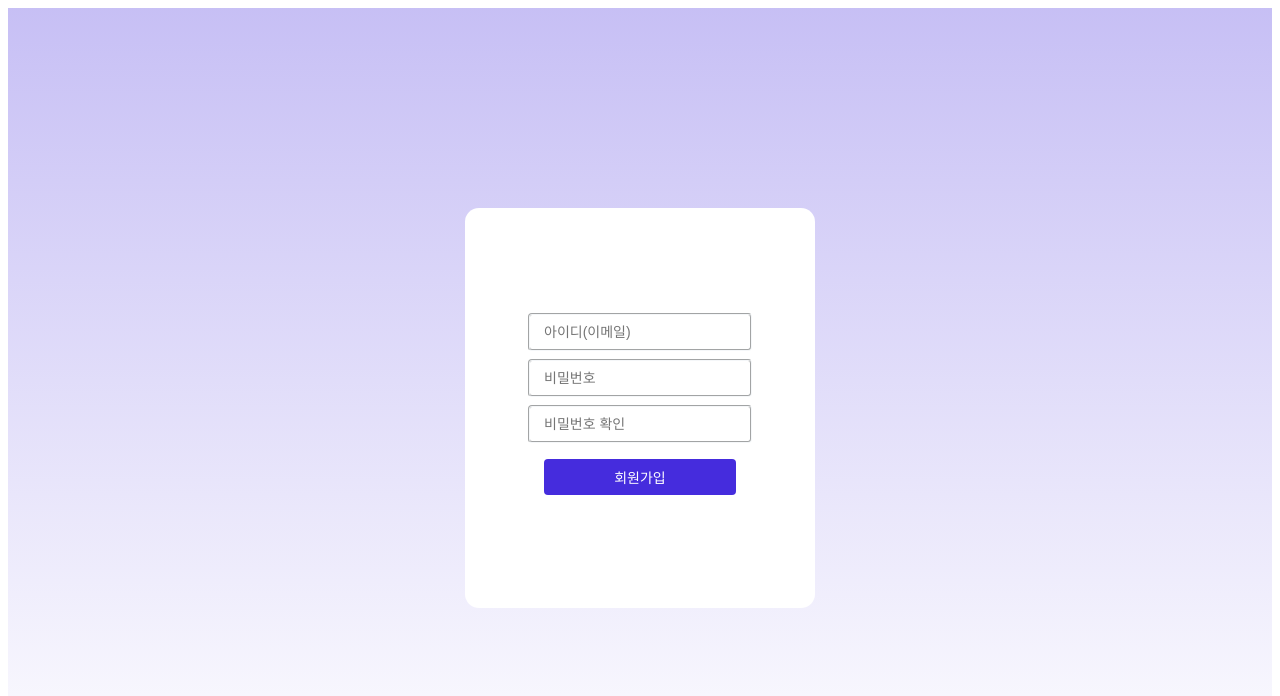
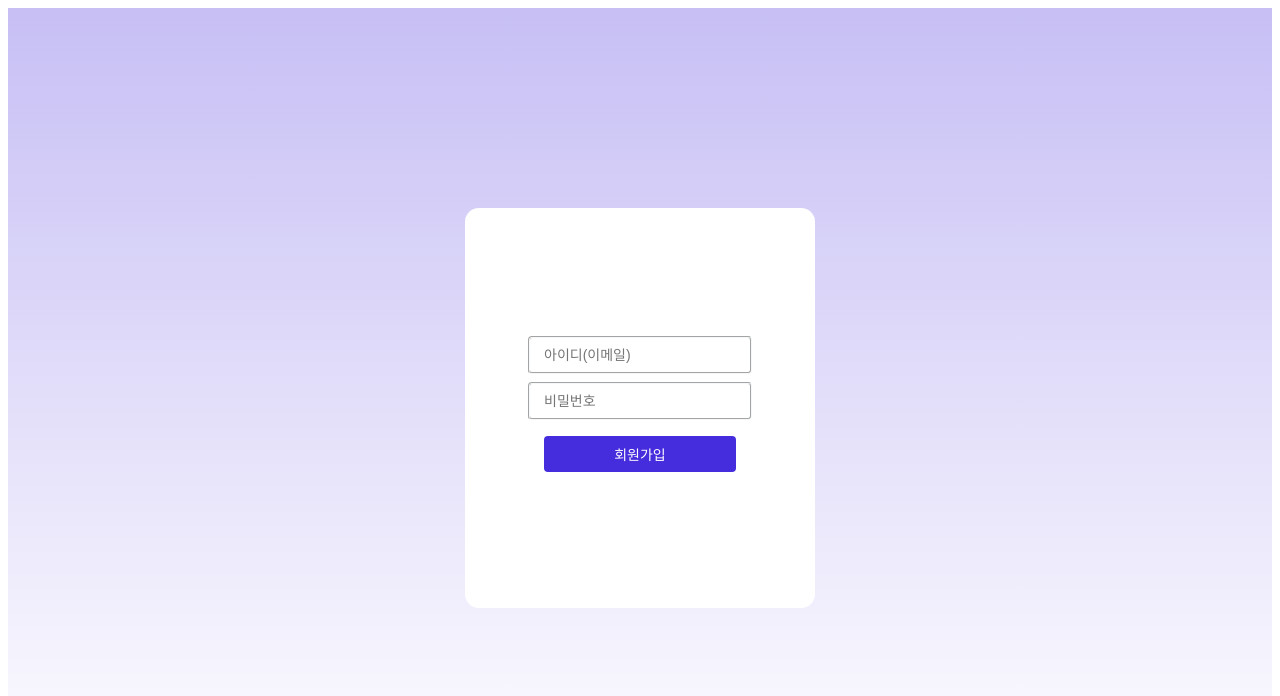
Before and after one commit to UseonJ/wanted-pre-onboarding-frontend-old, a React (Create React App) app in the folder wanted-pre-onboarding-frontend/: page /signup in a window 1280 px wide. Shown: the top 696 px of the page. Built offline with nearby package versions, Linux system fonts and the light colour scheme.

Commit message:
🔥 password check logic deleted

```diff
--- a/wanted-pre-onboarding-frontend/src/components/Main.jsx
+++ b/wanted-pre-onboarding-frontend/src/components/Main.jsx
@@ -5,10 +5,10 @@ import styles from './Main.module.css';
 export function Main () {
     const [idValue, setIdValue] = useState("");
     const [passwordValue, setPasswordValue] = useState("");
-    const [passwordCheckValue, setPasswordCheckValue] = useState("");
+
     const [idValid, setidValid] = useState(false);
     const [passwordValid, setPasswordValid] = useState(false);
-    const [passwordCheckValid, setPasswordCheckValid] = useState(false);
+
     const [allValid, setAllValid] = useState(false);
     const regExid = /@/
     const regExpw = /\w{8,}/
@@ -31,22 +31,13 @@ const handlePasswordValue = (e) =>{
   }
 }
 
-const handlePasswordCheckValue = (e) =>{
-  setPasswordCheckValue(e.target.value)
-  if(passwordValue === passwordCheckValue){
-    setPasswordCheckValid(true)
-  } else if (passwordValue === passwordCheckValue){
-    setPasswordCheckValid(false)
-  }
-}
-
 useEffect (() => {
-  if(idValid && passwordCheckValid && passwordValid){
+  if(idValid && passwordValid){
     setAllValid(true)
   } else {
     setAllValid(false)
   }
-},[idValid,passwordValid,passwordCheckValid])
+},[idValid,passwordValid])
 
     return (
         <main className={styles.Main}>
@@ -70,18 +61,6 @@ useEffect (() => {
 
         <div className={passwordValid? styles.hide: passwordValue? "":styles.hide}>비밀번호는 8자리 이상이어야 합니다</div>
 
-      <fieldset>
-        <input
-          type="password"
-          className="password-retype"
-          placeholder="비밀번호 확인"
-          onChange={handlePasswordCheckValue}
-        />
-      </fieldset>
-
-
-      <div className={passwordCheckValid? "":styles.hide}>비밀번호가 일치하지 않습니다</div>
-
 
       <fieldset className={styles.signup}>
         <button
```
